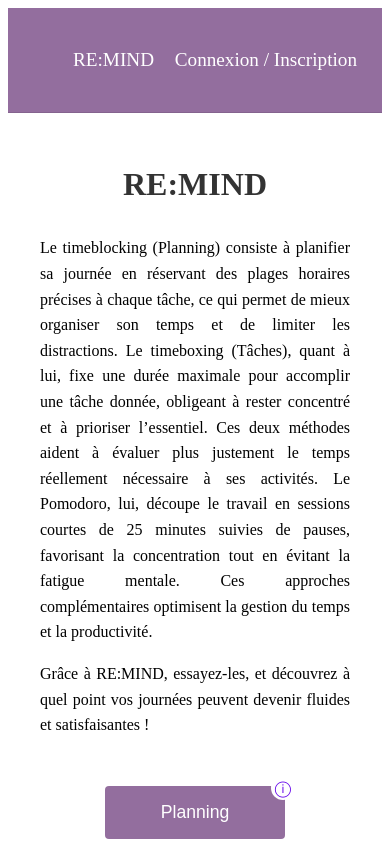
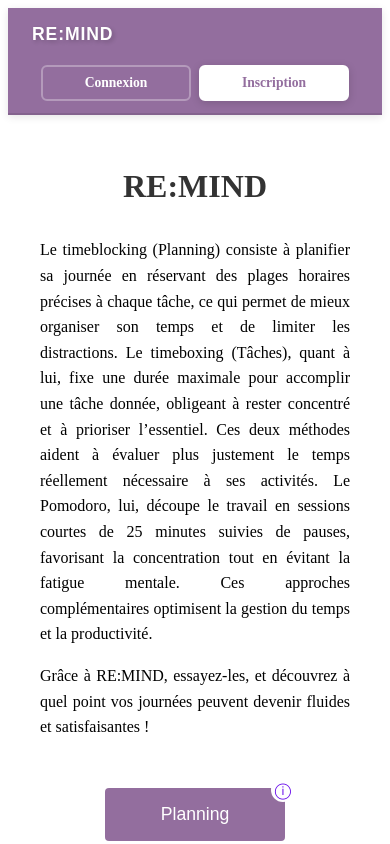
Before and after one commit to SovereignX/REMIND_REACT, a React (Vite) app in the folder frontend/: page / in a window 390 px wide. Shown: the top 844 px of the page. Built offline with nearby package versions, Linux system fonts and the light colour scheme; no server answers; the HTML template or start-up script is replaced by a standard one.

Commit message:
feat: Redesign Navbar component with improved layout and accessibility; add user profile and authentication buttons

```diff
--- a/frontend/src/ui/Navbar.css
+++ b/frontend/src/ui/Navbar.css
@@ -1,51 +1,268 @@
-a {
-    text-decoration: none;
-    color: white;
-    transition: color 0.3s;
-    font-size: 1.2rem;
+/* ============================================
+   NAVBAR - Header principal
+   ============================================ */
+header {
+  position: sticky;
+  top: 0;
+  z-index: 1000;
+  background-color: #936e9e;
+  box-shadow: 0 2px 8px rgba(0, 0, 0, 0.1);
+  border-bottom: 2px solid rgba(0, 0, 0, 0.1);
+}
 
-  }
-  a:hover {
-    color: #1e1c24;
-    cursor: pointer;
-  }
-  ul {
-    list-style-type: none;
+nav {
+  display: flex;
+  justify-content: space-between;
+  align-items: center;
+  padding: 1rem 2rem;
+  max-width: 1400px;
+  margin: 0 auto;
+}
+
+/* ============================================
+   LOGO
+   ============================================ */
+.nav-left {
+  display: flex;
+  align-items: center;
+}
+
+.logo-btn {
+  background: none;
+  border: none;
+  color: white;
+  font-size: 1.5rem;
+  font-weight: 700;
+  cursor: pointer;
+  padding: 0.5rem 1rem;
+  transition: all 0.3s ease;
+  text-shadow: 2px 2px 4px rgba(0, 0, 0, 0.2);
+  letter-spacing: 0.05em;
+}
+
+.logo-btn:hover {
+  transform: scale(1.05);
+  text-shadow: 2px 2px 8px rgba(0, 0, 0, 0.3);
+}
+
+/* ============================================
+   NAVIGATION DROITE
+   ============================================ */
+.nav-right {
+  display: flex;
+  align-items: center;
+  gap: 1rem;
+}
+
+/* ============================================
+   NOM UTILISATEUR
+   ============================================ */
+.user-name {
+  color: white;
+  font-weight: 500;
+  margin-right: 0.5rem;
+  text-shadow: 1px 1px 2px rgba(0, 0, 0, 0.2);
+}
+
+/* ============================================
+   BOUTONS NAVIGATION
+   ============================================ */
+.nav-btn {
+  padding: 0.6rem 1.2rem;
+  font-size: 0.95rem;
+  font-weight: 600;
+  border-radius: 6px;
+  cursor: pointer;
+  transition: all 0.3s ease;
+  border: 2px solid transparent;
+  font-family: inherit;
+  white-space: nowrap;
+}
+
+/* Bouton Connexion - Style simple */
+.nav-btn-login {
+  background: transparent;
+  color: white;
+  border-color: rgba(255, 255, 255, 0.3);
+}
+
+.nav-btn-login:hover {
+  background: rgba(255, 255, 255, 0.1);
+  border-color: white;
+  transform: translateY(-2px);
+}
+
+/* Bouton Inscription - Style mis en avant */
+.nav-btn-register {
+  background: white;
+  color: #936e9e;
+  border-color: white;
+  box-shadow: 0 2px 8px rgba(0, 0, 0, 0.15);
+}
+
+.nav-btn-register:hover {
+  background: #f0f0f0;
+  transform: translateY(-2px);
+  box-shadow: 0 4px 12px rgba(0, 0, 0, 0.2);
+}
+
+/* Bouton Profil */
+.nav-btn-profile {
+  background: rgba(255, 255, 255, 0.15);
+  color: white;
+  border-color: rgba(255, 255, 255, 0.3);
+}
+
+.nav-btn-profile:hover {
+  background: rgba(255, 255, 255, 0.25);
+  border-color: white;
+}
+
+/* Bouton Déconnexion */
+.nav-btn-logout {
+  background: #e06666;
+  color: white;
+  border-color: #e06666;
+  box-shadow: 0 2px 6px rgba(224, 102, 102, 0.3);
+}
+
+.nav-btn-logout:hover {
+  background: #d94545;
+  border-color: #d94545;
+  transform: translateY(-2px);
+  box-shadow: 0 4px 10px rgba(224, 102, 102, 0.4);
+}
+
+/* ============================================
+   RESPONSIVE MOBILE
+   ============================================ */
+@media (max-width: 768px) {
+  nav {
+    padding: 0.75rem 1rem;
+    flex-wrap: wrap;
+    gap: 0.5rem;
   }
 
-  nav {
-    background-color: #936e9e;
-    border-bottom: 0.2px solid rgba(0, 0, 0, 0.100);
-    padding: 25px;
-    gap: 20px;
-    display: flex;
-    justify-content:space-between;
-    /* align-items: center; */
+  .logo-btn {
+    font-size: 1.25rem;
+    padding: 0.25rem 0.5rem;
   }
-  nav ul {
-    display: flex;
-    justify-content: space-between;
-    align-items: center;
+
+  .nav-right {
     width: 100%;
-    list-style-type: none;
+    justify-content: center;
+    gap: 0.5rem;
+    margin-top: 0.5rem;
   }
-  .logo {
+
+  .nav-btn {
+    padding: 0.5rem 1rem;
+    font-size: 0.9rem;
     flex: 1;
+    max-width: 150px;
   }
-  .right {
-    /* text-align: right; */
-    margin-left: 20px;
+
+  .user-name {
+    width: 100%;
+    text-align: center;
+    margin-right: 0;
+    margin-bottom: 0.5rem;
   }
-  .logout {
-    font-weight: bold;
-    color: white;
-    padding : 3px;
-    text-shadow: 1.2px 1.2px #363434a6;
-    background-color: #d62121;
-    border: 1px solid black;
-    transition: background-color 0.3s ease;
+}
+
+@media (max-width: 480px) {
+  .nav-btn {
+    padding: 0.5rem 0.75rem;
+    font-size: 0.85rem;
   }
-  .logout:hover {
-    color: white;
-    background-color: #a82626;
+
+  .logo-btn {
+    font-size: 1.1rem;
   }
+}
+
+/* ============================================
+   ANIMATIONS
+   ============================================ */
+@keyframes slideDown {
+  from {
+    transform: translateY(-100%);
+    opacity: 0;
+  }
+  to {
+    transform: translateY(0);
+    opacity: 1;
+  }
+}
+
+header {
+  animation: slideDown 0.3s ease-out;
+}
+
+/* ============================================
+   ÉTATS DES BOUTONS
+   ============================================ */
+.nav-btn:active {
+  transform: scale(0.98);
+}
+
+.nav-btn:focus {
+  outline: 2px solid rgba(255, 255, 255, 0.5);
+  outline-offset: 2px;
+}
+
+.nav-btn:disabled {
+  opacity: 0.6;
+  cursor: not-allowed;
+  transform: none;
+}
+
+/* ============================================
+   ACCESSIBILITÉ
+   ============================================ */
+@media (prefers-reduced-motion: reduce) {
+  .nav-btn,
+  .logo-btn,
+  header {
+    transition: none;
+    animation: none;
+  }
+}
+
+/* Focus visible pour navigation au clavier */
+.nav-btn:focus-visible,
+.logo-btn:focus-visible {
+  outline: 3px solid white;
+  outline-offset: 3px;
+}
+
+/* ============================================
+   VARIANTES SUPPLÉMENTAIRES (optionnel)
+   ============================================ */
+
+/* Version avec icônes (si vous ajoutez des icônes plus tard) */
+.nav-btn-icon {
+  display: inline-flex;
+  align-items: center;
+  gap: 0.5rem;
+}
+
+/* Version badge pour notifications */
+.nav-btn-badge {
+  position: relative;
+}
+
+.nav-btn-badge::after {
+  content: attr(data-badge);
+  position: absolute;
+  top: -8px;
+  right: -8px;
+  background: #e06666;
+  color: white;
+  font-size: 0.7rem;
+  font-weight: 700;
+  padding: 2px 6px;
+  border-radius: 10px;
+  min-width: 18px;
+  text-align: center;
+}
--- a/frontend/src/ui/Navbar.jsx
+++ b/frontend/src/ui/Navbar.jsx
@@ -1,25 +1,71 @@
 import { useNavigate } from "react-router-dom";
+import PropTypes from "prop-types";
 import "./Navbar.css";
 
-const Navbar = () => {
+const Navbar = ({ user, onLogout }) => {
   const navigate = useNavigate();
 
   return (
     <header>
       <nav>
-        <ul>
-          <li className="logo">
-            <a onClick={() => navigate("/")}>RE:MIND</a>
-          </li>
-          <li>
-            <a onClick={() => navigate("/connexion")}>
-              Connexion / Inscription
-            </a>
-          </li>
-        </ul>
+        <div className="nav-left">
+          <button
+            className="logo-btn"
+            onClick={() => navigate("/")}
+            aria-label="Retour à l'accueil"
+          >
+            RE:MIND
+          </button>
+        </div>
+
+        <div className="nav-right">
+          {user ? (
+            <>
+              <span className="user-name">
+                Bonjour, {user.prenom}
+              </span>
+              <button
+                className="nav-btn nav-btn-profile"
+                onClick={() => navigate("/profil")}
+              >
+                Mon profil
+              </button>
+              <button
+                className="nav-btn nav-btn-logout"
+                onClick={onLogout}
+              >
+                Déconnexion
+              </button>
+            </>
+          ) : (
+            <>
+              <button
+                className="nav-btn nav-btn-login"
+                onClick={() => navigate("/connexion?mode=login")}
+              >
+                Connexion
+              </button>
+              <button
+                className="nav-btn nav-btn-register"
+                onClick={() => navigate("/connexion?mode=register")}
+              >
+                Inscription
+              </button>
+            </>
+          )}
+        </div>
       </nav>
     </header>
   );
 };
 
+Navbar.propTypes = {
+  user: PropTypes.shape({
+    nom: PropTypes.string,
+    prenom: PropTypes.string,
+    email: PropTypes.string,
+  }),
+  onLogout: PropTypes.func,
+};
+
 export default Navbar;
```
